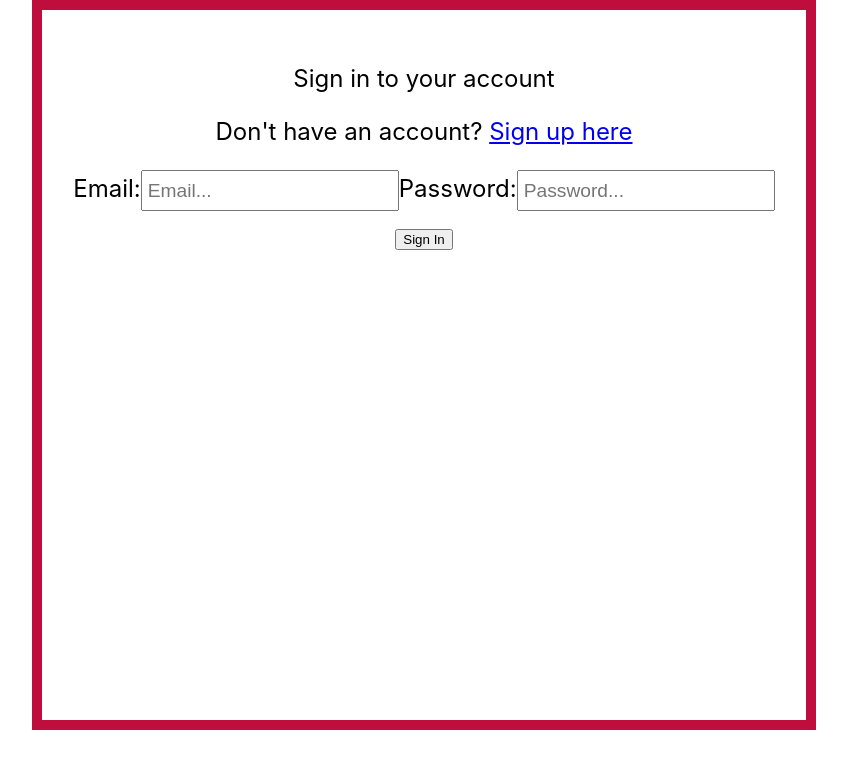
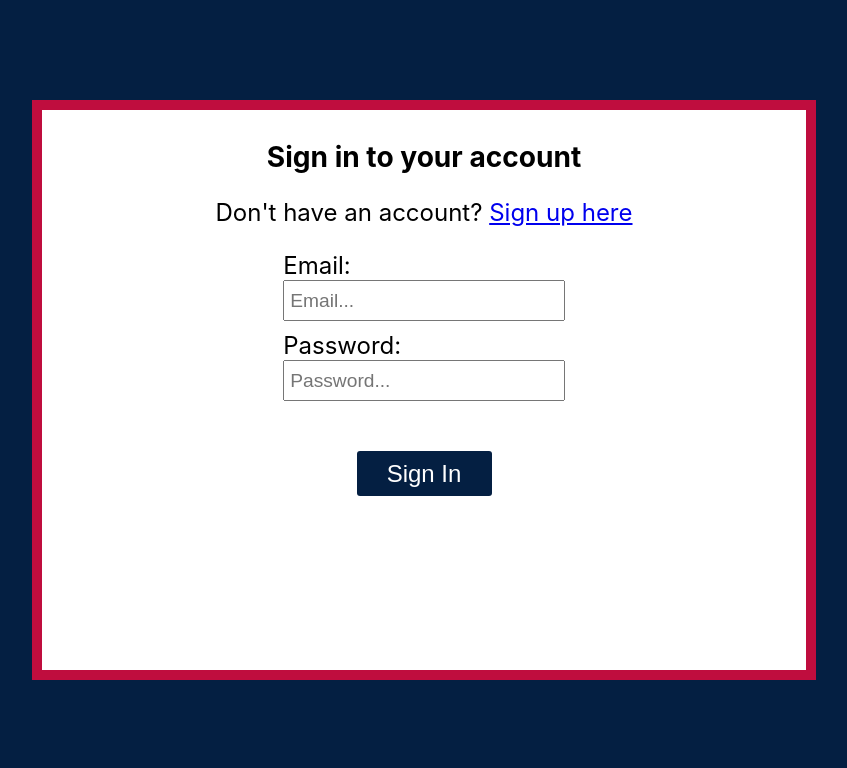
Before and after one commit to Dustin-Mikusko/Fantasy-Baseball-for-DUMMIES, a React (Create React App) app: page /signin in a window 1280 px wide. Shown: the top 768 px of the page, without its empty margins (216-1063 px from the left). Built offline with nearby package versions, Linux system fonts and the light colour scheme.

Commit message:
Style sign in form

```diff
--- a/src/Components/SignIn/SignIn.css
+++ b/src/Components/SignIn/SignIn.css
@@ -1,3 +1,32 @@
 .error {
   border: 1px solid red;
 }
+
+.sign-in-page {
+  background-color: #041F42;
+  height: 100vh;
+  padding-top: 100px;
+}
+
+.sign-in-form {
+  height: 500px;
+}
+
+.form-sign-in-btn {
+  color: white;
+  background-color: #041F42;
+  height: 45px;
+  width: 135px;
+  border: none;
+  border-radius: 3px;
+  margin-top: 40px;
+  font-size: 1em;
+}
+
+.form-sign-in:hover {
+  background-color: rgb(6, 71, 155);
+}
+
+.form-sign-in:active {
+  transform: scale(.97);
+}
--- a/src/Components/SignIn/SignIn.js
+++ b/src/Components/SignIn/SignIn.js
@@ -74,9 +74,11 @@ export class SignIn extends Component {
       return <Redirect to='/dashboard' />
     }
     return (
-      <form>
-        <p>Sign in to your account</p>
+      <section className='sign-in-page'>
+        <form className='sign-in-form'>
+          <h3 className=''>Sign in to your account</h3>
           <p>Don't have an account? <Link to='/signup'>Sign up here</Link></p>
+          <div className='inputs'>
           <label htmlFor='email'>Email:</label>
           <input
           className={this.state.inputError.email}
@@ -87,7 +89,7 @@ export class SignIn extends Component {
           onChange={this.handleChange}
           value={this.state.email}
           />
-        {this.state.emailMessage && <p>{this.state.emailMessage}</p>}
+          {this.state.emailMessage && <p className='error-message'>{this.state.emailMessage}</p>}
           <label htmlFor='password'>Password:</label>
           <input
           className={this.state.inputError.password}
@@ -98,9 +100,12 @@ export class SignIn extends Component {
           onChange={this.handleChange}
           value={this.state.password}
           />
-        {this.state.passwordError && <p>{this.state.passwordError}</p>}
-        <button type='button' onClick={this.submitHandler}>Sign In</button>
+          {this.state.passwordError && <p className='error-message'>{this.state.passwordError}</p>}
+          </div>
+          <button type='button' className='form-sign-in-btn' onClick={this.submitHandler}>Sign In</button>
         </form>
+      </section>
+
     )
   }
 };
```
Lines whose indentation alone changed are shown as unchanged.
